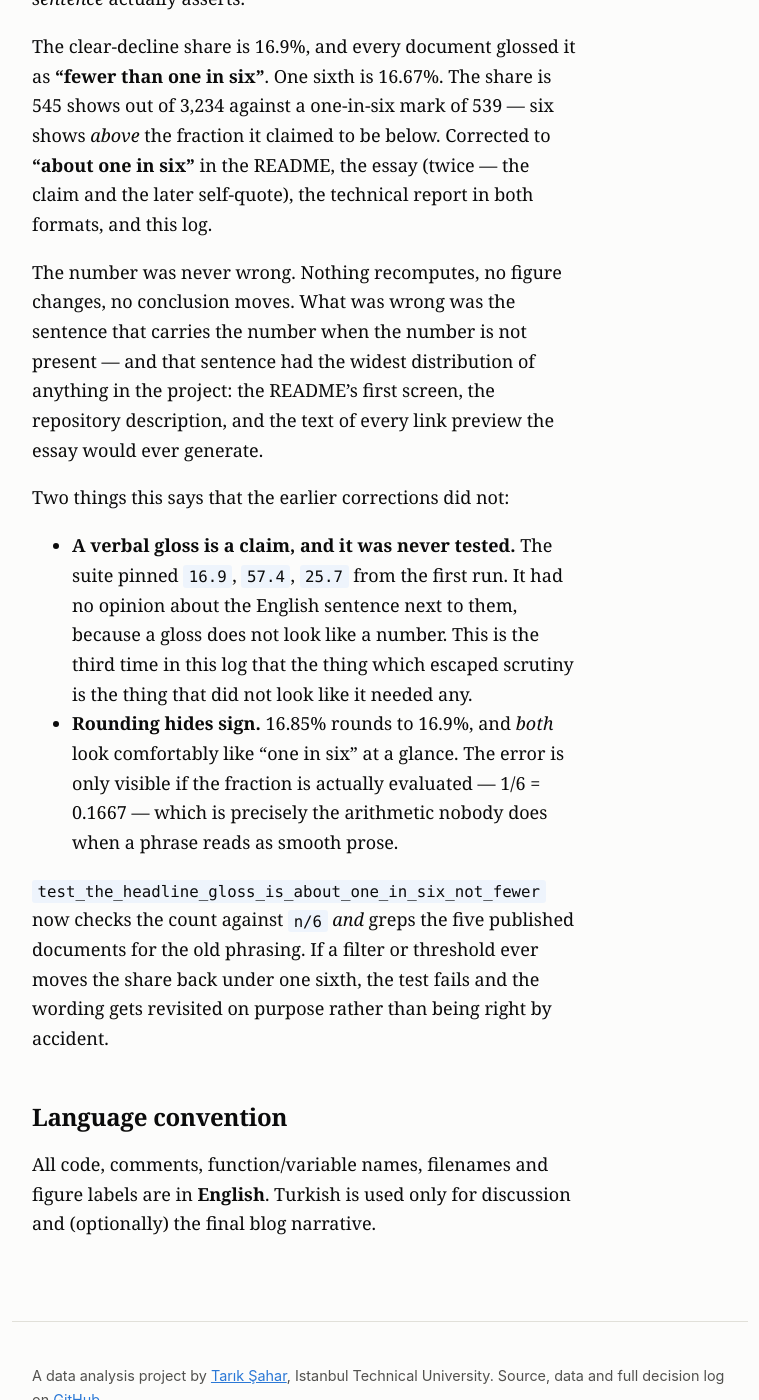
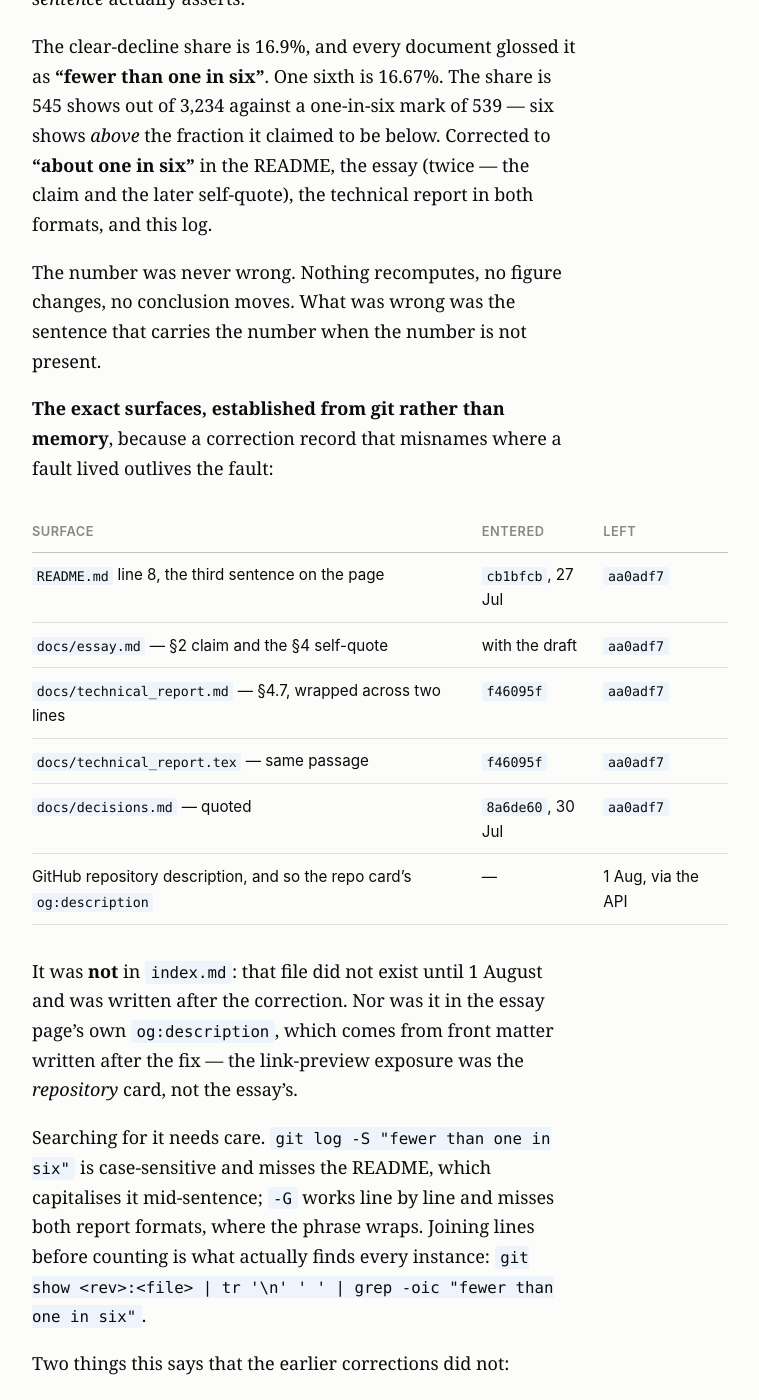
Before and after one commit to tariksahar/diminishing-returns, a Jekyll site: the page built from docs/decisions.md, in a window 1280 px wide and 1400 px high, scrolled down 34980 px. Shown: the whole window, without its empty margins (260-1019 px from the left). Built offline with Jekyll 4.4.1, drawn with Linux system fonts in a browser that asks for light colours; some of the changed text lies outside the part shown.

Commit message:
Put the corrected gloss back into the site config, and widen the guard
The site-wide `description:` in _config.yml said "Fewer than one in six do".
It was written from memory a few commits after the correction that removed that
phrasing from every other file, and the guard did not catch it because the
guard listed documents and a config file did not look like one.

Latent rather than published: every page carries its own front-matter
description, so no live page served it -- all five were checked before this
change. But a page added without one would have inherited it.

The fix worth keeping is the unit, not the edit. "The published documents" was
a list of the files that happened to be wrong the first time; the right unit is
every file that states the finding to a reader, and site metadata does.
_config.yml is now in the list, verified by breaking it and watching the test
fail.

The decision log's account of the original fault is also corrected here. It
claimed the phrase reached "every link preview the essay would ever generate",
which is wrong: the essay page's og:description comes from front matter written
after the fix, so the link-preview exposure was the repository card only. The
entry now carries the surfaces established from git, with the dates they
entered and left, and a note that neither `git log -S` (case-sensitive, misses
the README) nor `-G` (line-based, misses both report formats where the phrase
wraps) finds them all on its own.

```diff
--- a/_config.yml
+++ b/_config.yml
@@ -19,7 +19,7 @@
 tagline: What 192,720 IMDb episode ratings say about television's most durable complaint
 description: >-
   An analysis of 192,720 episode ratings from 3,234 television series, testing
-  the belief that shows decline over their run. Fewer than one in six do.
+  the belief that shows decline over their run. Only about one in six do.
 author: Tarık Şahar
 lang: en
 
--- a/docs/decisions.md
+++ b/docs/decisions.md
@@ -980,9 +980,30 @@
 
 The number was never wrong. Nothing recomputes, no figure changes, no
 conclusion moves. What was wrong was the sentence that carries the number when
-the number is not present — and that sentence had the widest distribution of
-anything in the project: the README's first screen, the repository description,
-and the text of every link preview the essay would ever generate.
+the number is not present.
+
+**The exact surfaces, established from git rather than memory**, because a
+correction record that misnames where a fault lived outlives the fault:
+
+| Surface | Entered | Left |
+|---|---|---|
+| `README.md` line 8, the third sentence on the page | `cb1bfcb`, 27 Jul | `aa0adf7` |
+| `docs/essay.md` — §2 claim and the §4 self-quote | with the draft | `aa0adf7` |
+| `docs/technical_report.md` — §4.7, wrapped across two lines | `f46095f` | `aa0adf7` |
+| `docs/technical_report.tex` — same passage | `f46095f` | `aa0adf7` |
+| `docs/decisions.md` — quoted | `8a6de60`, 30 Jul | `aa0adf7` |
+| GitHub repository description, and so the repo card's `og:description` | — | 1 Aug, via the API |
+
+It was **not** in `index.md`: that file did not exist until 1 August and was
+written after the correction. Nor was it in the essay page's own
+`og:description`, which comes from front matter written after the fix — the
+link-preview exposure was the *repository* card, not the essay's.
+
+Searching for it needs care. `git log -S "fewer than one in six"` is
+case-sensitive and misses the README, which capitalises it mid-sentence; `-G`
+works line by line and misses both report formats, where the phrase wraps.
+Joining lines before counting is what actually finds every instance:
+`git show <rev>:<file> | tr '\n' ' ' | grep -oic "fewer than one in six"`.
 
 Two things this says that the earlier corrections did not:
 
@@ -997,9 +1018,29 @@
   does when a phrase reads as smooth prose.
 
 `test_the_headline_gloss_is_about_one_in_six_not_fewer` now checks the count
-against `n/6` *and* greps the five published documents for the old phrasing. If
-a filter or threshold ever moves the share back under one sixth, the test fails
+against `n/6` *and* greps the published documents for the old phrasing. If a
+filter or threshold ever moves the share back under one sixth, the test fails
 and the wording gets revisited on purpose rather than being right by accident.
+
+**And then it came straight back, in the same session that removed it.** The
+site's `_config.yml` was written a few commits later (`90c1db0`) and its
+site-wide `description:` said *"Fewer than one in six do"* — typed from memory
+while every corrected file sat one directory away. It went unnoticed for two
+days because the guard listed *documents*, and a config file did not look like
+one.
+
+It was latent rather than published: every page carries its own front-matter
+`description`, so no live page ever served it, and all five were verified clean
+before the fix. But a new page added without a description would have inherited
+it, and the fault was in the repository the whole time.
+
+The lesson is about the guard's unit, not about being more careful.
+"The published documents" was a list of the files that happened to be wrong the
+first time. The right unit is **every file that states the finding to a
+reader**, which includes site metadata, and `_config.yml` is now in the list.
+This is the second time on this exact number that the correction pass fixed the
+instances it was looking at and left one it was not — the first was fig04
+computing `100 - pct_down` after the script was fixed.
 
 ## Language convention
 
```
Also changed, not shown: tests/test_headline_numbers.py (+10 -1 lines).
